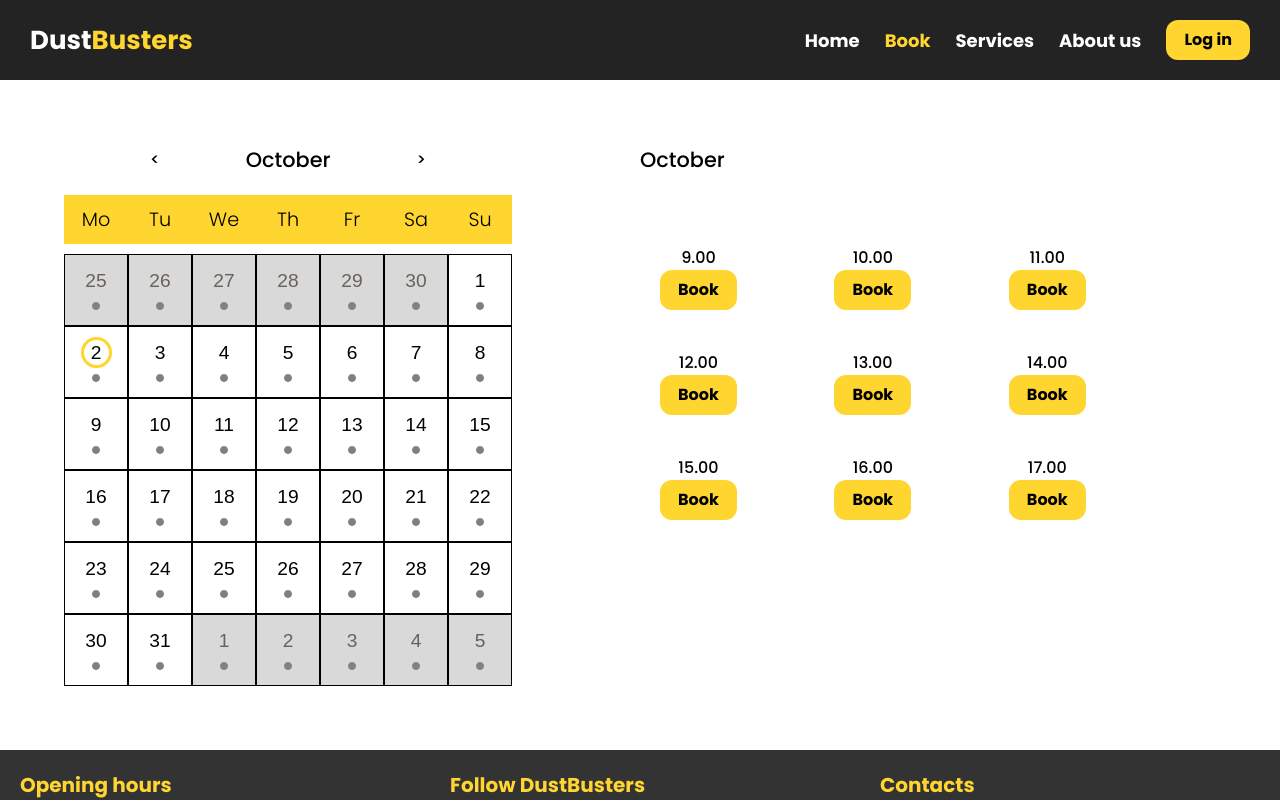
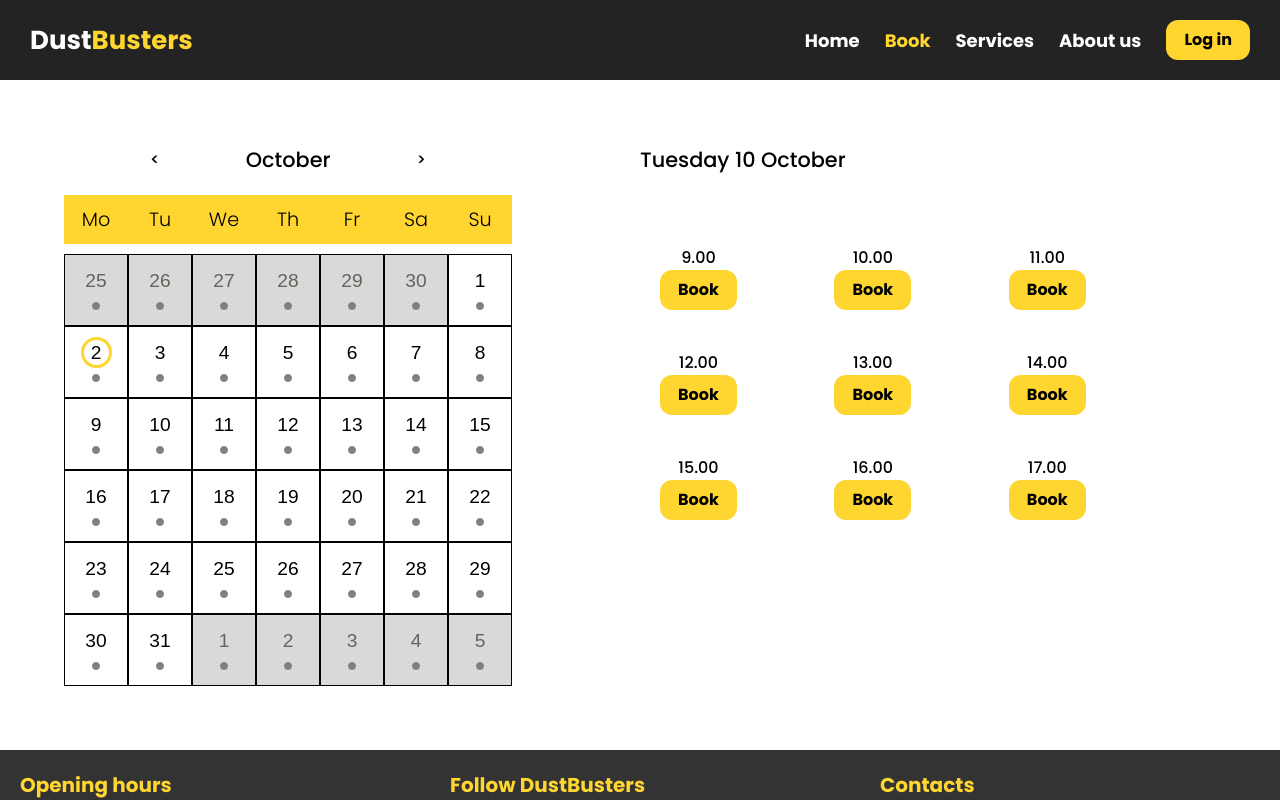
Before and after one commit to jonaelghid3y/DustBusters, a React (Vite) app: page /Bookings in a window 1280 px wide. Both pictures are taken after a click on the button "10". Shown: the top 800 px of the page. Built offline with nearby package versions, Linux system fonts and the light colour scheme; no server answers.

Commit message:
fixed bug on calender #23

```diff
--- a/src/Components/AvailableTimes.jsx
+++ b/src/Components/AvailableTimes.jsx
@@ -10,7 +10,7 @@ const AvailableTimes = ({availiableTimesArr, clickedDate, currMonth, currDay}) =
   return (
     <Section>
       <p id='todaysDate'>
-        {days[currDay]} {clickedDate} {currMonth}
+        {days[new Date(currYear, currMonth, clickedDate).getDay()]} {clickedDate} {months[currMonth]}
       </p>
       <div id='times'>
       {
--- a/src/Components/Calender.jsx
+++ b/src/Components/Calender.jsx
@@ -3,12 +3,19 @@ import { useState } from 'react'
 import { useEffect } from 'react'
 import styled from 'styled-components'
 import AvailableTimes from '../Components/AvailableTimes'
+import { Button } from './Button'
 
 const Calendar = () => {
 
     const [currMonth, setCurrMonth] = useState("");
     const [currYear, setCurrYear] = useState("");
     const [currDate, setCurrDate] = useState("");
+
+    const [clicked, setClicked] = useState(false)
+    const [clickedDate, setClickedDate] = useState(null)
+
+    const [bookedTimes, setBookedTimes] = useState([]);
+    const [availiableTimesArr, setAvailiableTimesArr] = useState([9, 10, 11, 12, 13, 14, 15, 16, 17])
 
     const renderCurrDate = () => {
         let date = new Date();
@@ -20,18 +27,18 @@ const Calendar = () => {
     useEffect(() => {
         renderCurrDate();
         fetchBookings();
-    }, []);
+    }, [clickedDate]);
 
     const months = ["January", "February", "March", "April", "May", "June", "July",
         "August", "September", "October", "November", "December"];
 
+    const days = ["Sunday", "Monday", "Tuesday", "Wednesday", "Thursday", "Friday", "Saturday"]
+
     var curr = new Date();
-    console.log(curr + 'curr')
-    var first = curr.getDay()  - ((curr.getDay() + 6) % 7);
-    console.log(first)
+    var first = curr.getDay() - ((curr.getDay() + 6) % 7);
 
-    let firstDayofMonth = new Date(currYear, currMonth, 1).getDay() -1; // getting first day of month
-    if(firstDayofMonth == -1) {
+    let firstDayofMonth = new Date(currYear, currMonth, 1).getDay() - 1; // getting first day of month
+    if (firstDayofMonth == -1) {
         firstDayofMonth = 6
     }
     let lastDateofMonth = new Date(currYear, currMonth + 1, 0).getDate(); // getting last date of month
@@ -79,7 +86,7 @@ const Calendar = () => {
             date: i,
             class: "nonactive"
         });
-        if(calendarDates.length == 35) break
+        if (calendarDates.length == 35) break
     }
 
 
@@ -97,8 +104,6 @@ const Calendar = () => {
             setCurrMonth(11)
     }
 
-    const [bookedTimes, setBookedTimes] = useState([]);
-
 
     const fetchBookings = async () => {
         try {
@@ -111,27 +116,18 @@ const Calendar = () => {
     };
 
 
-    const [clicked, setClicked] = useState(false)
-    const [clickedDate, setClickedDate] = useState(null)
-
-    const [availiableTimesArr, setAvailiableTimesArr] = useState([9, 10, 11, 12, 13, 14, 15, 16, 17])
-
-    const getAvailiableTimes = (e) => {
+    const getAvailiableTimes = (date) => {
         setAvailiableTimesArr([9, 10, 11, 12, 13, 14, 15, 16, 17])
         setClicked(true);
-        let date = e.target.value;
         setClickedDate(date);
-        let newArr = []
 
         bookedTimes.map((booking) => {
-            console.log(booking);
-            if(new Date(booking.date).getDate() == e.target.value){
+            if (new Date(booking.date).getDate() == date) {
                 let newArr = availiableTimesArr.filter(time => booking.startTime !== time)
-                console.log(newArr)
                 setAvailiableTimesArr(newArr);
-
+                console.log(availiableTimesArr);
+                console.log(newArr);
             }
-
         })
     }
 
@@ -159,27 +155,42 @@ const Calendar = () => {
                                 return date.date == new Date().getDate()
                                     && currMonth == new Date().getMonth()
                                     && date.class != "nonactive"
-                                    ? <button className="active" value={date.date} onClick={(e) => getAvailiableTimes(e)}>
-                                        <div className="current">
+                                    ? <button className="active" key={date.date} onClick={() => getAvailiableTimes(date.date)}>
+                                        <div className="current" value={date.date}>
                                             <p>{date.date}</p>
                                         </div>
                                         <div className="dot"></div>
                                     </button>
-                                    : <button className={date.class} value={date.date} onClick={(e) => getAvailiableTimes(e)}>
-                                        <p>{date.date}</p>
-                                        <div className="dot"></div>
-                                    </button>
+                                    : date.class == "active"
+                                        ? <button className="active" key={date.date} onClick={() => getAvailiableTimes(date.date)}>
+                                            <p>{date.date}</p>
+                                            <div className="dot"></div>
+                                        </button>
+                                        : <button className="nonactive" key={date.date+31} disabled onClick={() => getAvailiableTimes(date.date)}>
+                                            <p>{date.date}</p>
+                                            <div className="dot"></div>
+                                        </button>
                             })
                         }
                     </CalendarDiv>
                 </div>
                 {
                     clicked == true
-                        ? <AvailableTimes
-                            availiableTimesArr={availiableTimesArr}
-                            clickedDate={clickedDate}
-                            currMonth={months[currMonth]}
-                            currDay={new Date(currYear, currMonth, clickedDate).getDay()}/>
+                        ? <Section>
+                            <p id='todaysDate'>
+                                {days[new Date(currYear, currMonth, clickedDate).getDay()]} {clickedDate} {months[currMonth]}
+                            </p>
+                            <div id='times'>
+                                {
+                                    availiableTimesArr.map((time) => {
+                                        return <div key={time} className='timeslot'>
+                                            <p>{time}.00</p>
+                                            <Button primary size="small" label="Book" />
+                                        </div>
+                                    })
+                                }
+                            </div>
+                        </Section>
                         : <ChooseDate>
                             Choose a date in the calendar to see available times.
                         </ChooseDate>
@@ -279,8 +290,30 @@ const CalendarDiv = styled.div`
     }
 
 `
-const ChooseDate = styled.p `
+const ChooseDate = styled.p`
     padding-top: 30%;
+`
+
+const Section = styled.section`
+
+  #chooseDate {
+    margin-top: 200px;
+    font-size: 1.3rem;
+  }
+  #todaysDate {
+    font-size: 1.3rem;
+    margin-bottom: 50px;
+  }
+  #times {
+    text-align: center;
+    display: flex;
+    flex-flow: row wrap;
+    column-gap: 10%;
+
+  }
+  .timeslot {
+    margin: 20px;
+  }
 `
 
 
```
